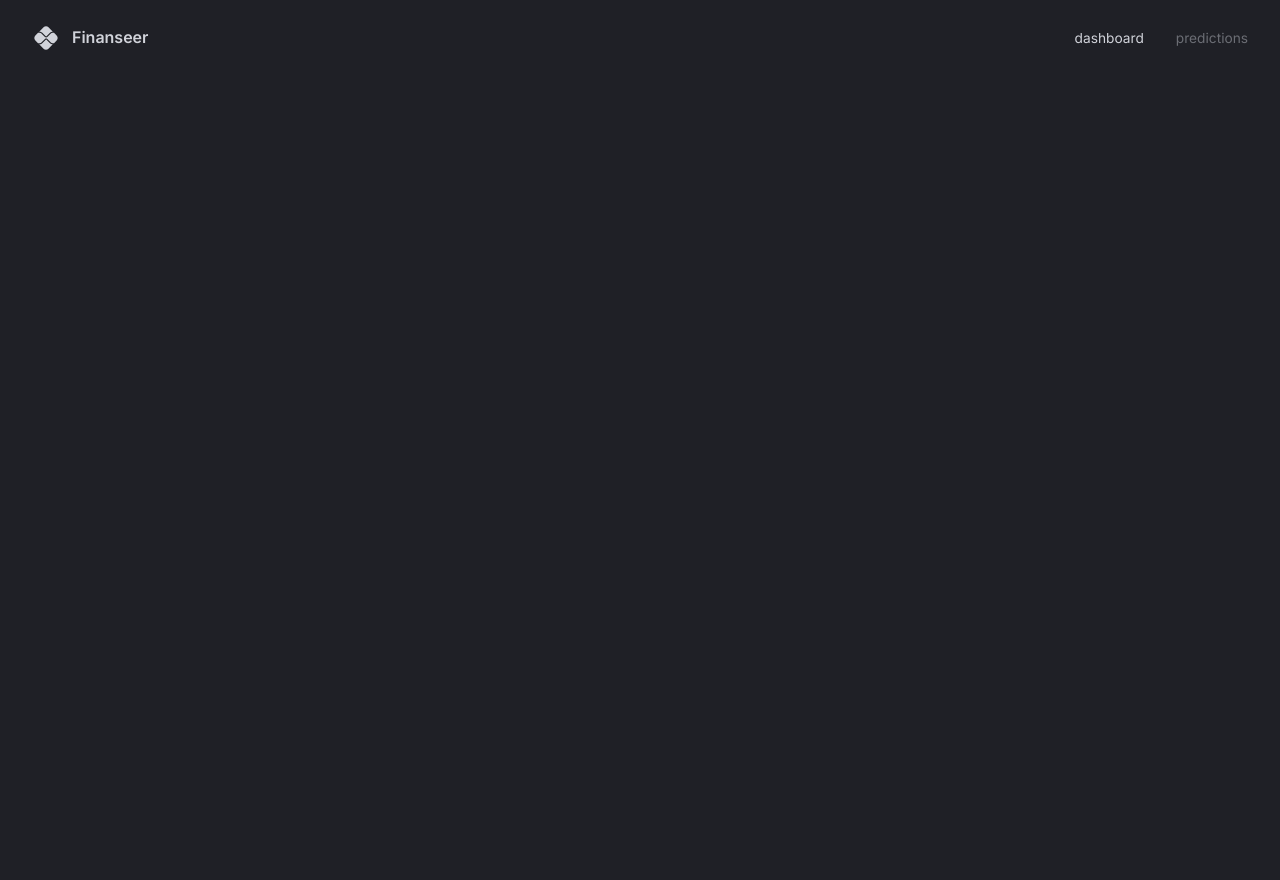
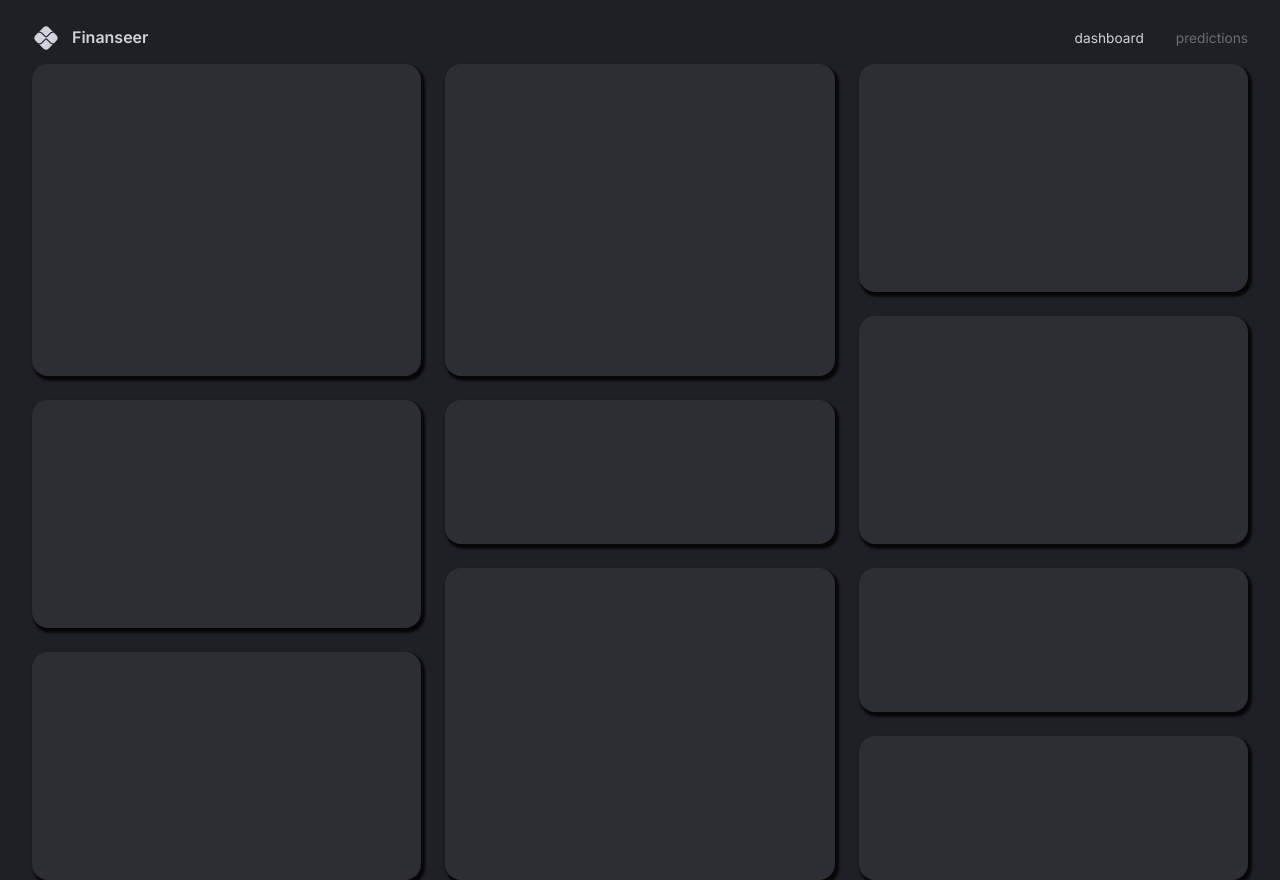
Before and after one commit to Nidy12/MYM, a React (Vite) app in the folder client/: page / in a window 1280 px wide. Before the commit the page ends 800 px from the top, so only its background shows below. Built offline with nearby package versions, Linux system fonts and the light colour scheme.

Commit message:
feat: dashboard layout

```diff
--- /dev/null
+++ b/client/src/components/DashboardBox.tsx
@@ -0,0 +1,10 @@
+import { Box } from "@mui/material";
+import { styled } from "@mui/system";
+
+const DashboardBox = styled(Box)(({ theme }) => ({
+    backgroundColor: theme.palette.background.light,
+    borderRadius: "1rem",
+    boxShadow: "0.15rem 0.2rem 0.15rem 0.1rem rgba(0,0,0,.8)"
+}));
+
+export default DashboardBox;
--- a/client/src/scenes/dashboard/index.tsx
+++ b/client/src/scenes/dashboard/index.tsx
@@ -1,4 +1,5 @@
 import { Box, useMediaQuery } from "@mui/material";
+import DashboardBox from "../../components/DashboardBox";
 // import Row1 from "./Row1";
 // import Row2 from "./Row2";
 // import Row3 from "./Row3";
@@ -70,7 +71,16 @@
             }
       }
     >
-
+      <DashboardBox gridArea="a"></DashboardBox>
+      <DashboardBox gridArea="b"></DashboardBox>
+      <DashboardBox gridArea="c"></DashboardBox>
+      <DashboardBox gridArea="d"></DashboardBox>
+      <DashboardBox gridArea="e"></DashboardBox>
+      <DashboardBox gridArea="f"></DashboardBox>
+      <DashboardBox gridArea="g"></DashboardBox>
+      <DashboardBox gridArea="h"></DashboardBox>
+      <DashboardBox gridArea="i"></DashboardBox>
+      <DashboardBox gridArea="j"></DashboardBox>
       {/* <Row1 />
       <Row2 />
       <Row3 /> */}
```
